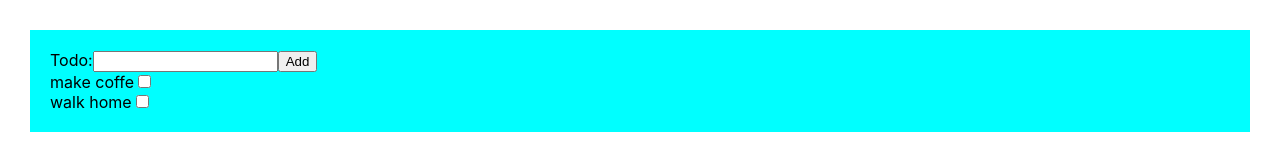
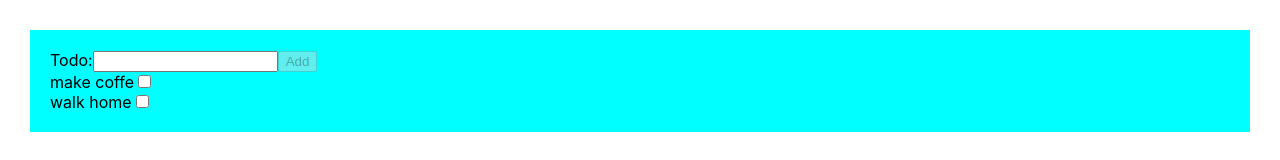
Before and after one commit to clement-okyere/AwesomeTodo, a React (Create React App) app: page / in a window 1280 px wide. Shown: the top 160 px of the page. Built offline with nearby package versions, Linux system fonts and the light colour scheme.

Commit message:
disabled submit button when form is invalid

```diff
--- a/src/Domain/Todo/Todo.tsx
+++ b/src/Domain/Todo/Todo.tsx
@@ -1,5 +1,7 @@
 import React from 'react';
 import { Todo } from '../../utils/types';
+import { todoValidationSchema } from '../../utils/schema';
+import { useFormik } from 'formik';
 //import { uuid } from "uuidv4";
 
 let initial_todos: Todo[] = [
@@ -17,7 +19,6 @@ let initial_todos: Todo[] = [
 
 const TodoComponent = () => {
     let [todos, setTodos] = React.useState<Todo[] | []>(initial_todos);
-    let [newTodo, setNewTodo] = React.useState<string>("");
 
         const completeChangeHandler = (id: string| number) => {
             const updatedTodo: Todo[] = todos.map((todo: Todo) => {
@@ -30,30 +31,50 @@ const TodoComponent = () => {
             setTodos(updatedTodo)
     };
 
-  const todoInputChangehandler = (e: React.ChangeEvent<HTMLInputElement>) => {
-      console.log(e.target.value)
-        setNewTodo(e.target.value);
-    }
-
-    const addTodohandler = (e: React.MouseEvent<HTMLButtonElement>) => {
+    const formik = useFormik({
+      initialValues: {
+        name: "",
+        completed: false,
+      },
+      validationSchema: todoValidationSchema,
+      onSubmit: (values, {resetForm}) => {
          let lastTodoId = todos.length;
          let lastTodo: Todo = {
            id: (lastTodoId += 1),
-        name: newTodo,
+           name: values.name,
            completed: false,
          };
 
          let updateTodos = [...todos, lastTodo];
          setTodos(updateTodos);
-      setNewTodo("");
-    };
-
+        resetForm();
+      },
+    });
 
     return (
       <div style={{ margin: "30px", padding: "20px", background: "aqua" }}>
+        <form onSubmit={formik.handleSubmit}>
           <label htmlFor="todo">Todo:</label>
-            <input type="text" id="todo" onChange={todoInputChangehandler} />
-            <button type="button" onClick={addTodohandler}>Add</button>
+          <input
+            type="text"
+            id="name"
+            name="name"
+            onChange={formik.handleChange}
+            onBlur={formik.handleBlur}
+            value={formik.values.name}
+          />
+
+          {formik.touched.name && formik.errors.name ? (
+            <div>{formik.errors.name}</div>
+          ) : null}
+
+          <button
+            disabled={!(formik.isValid && formik.dirty)}
+            type="submit"
+            >
+            Add
+          </button>
+        </form>
 
         <TodoList todos={todos} onCompleteChange={completeChangeHandler} />
       </div>
@@ -65,7 +86,7 @@ type ITodoListProp = {
   onCompleteChange: (id: string | number) => void;
 };
 const TodoList = ({ todos, onCompleteChange }: ITodoListProp) => {
-  console.log("Todo list props", todos);
+
 
   return (
     <div>
```
Lines whose indentation alone changed are shown as unchanged.
